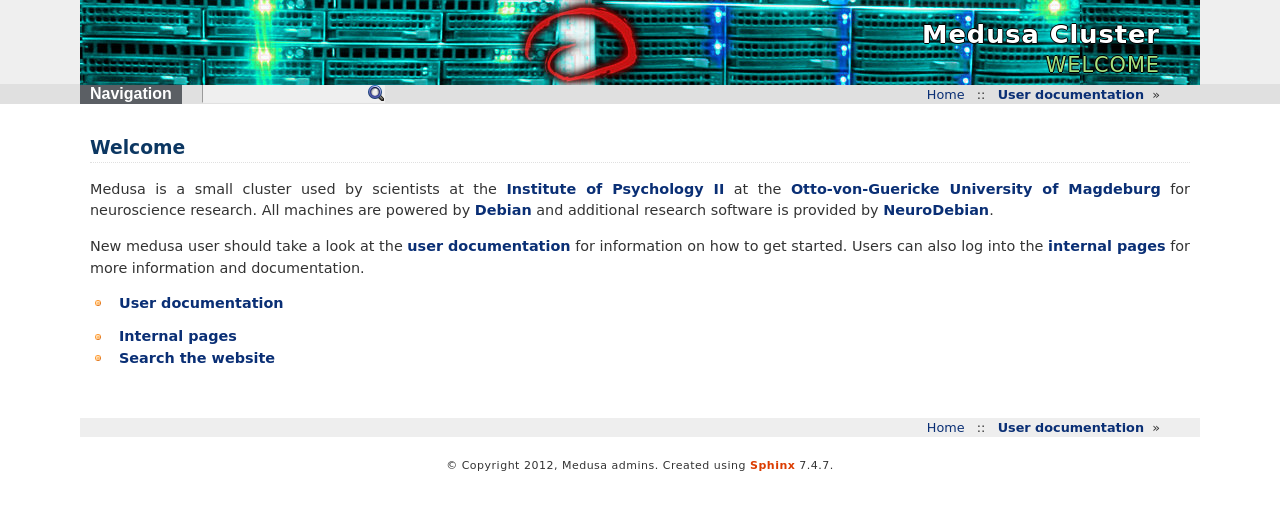
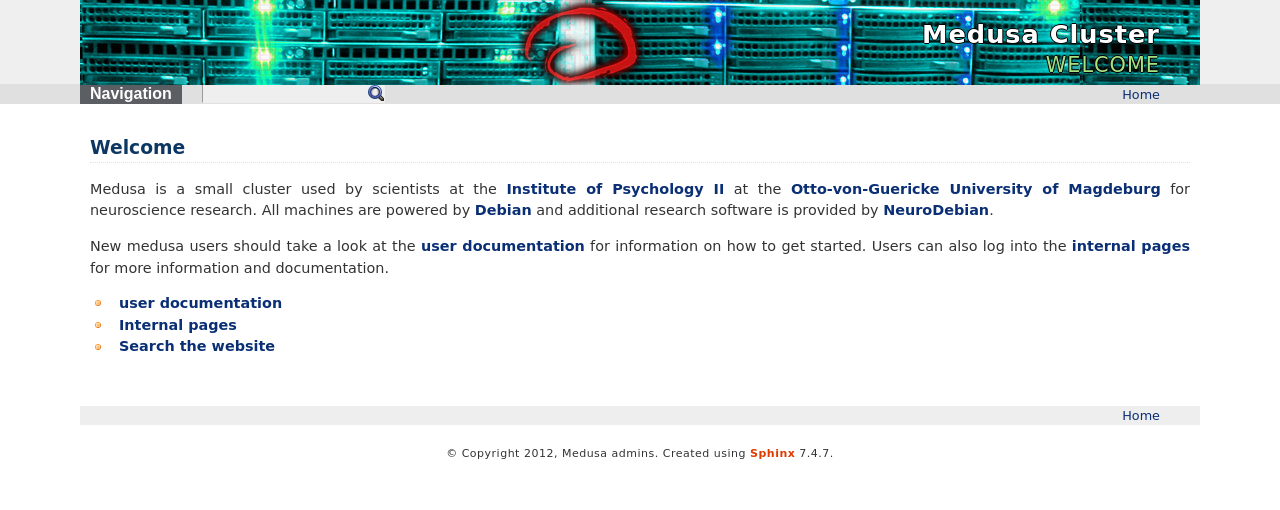
Before and after one commit to psychoinformatics-de/ipsy-docs, a Sphinx documentation site: the page built from source/index.rst, in a window 1280 px wide. Shown: the top 510 px of the page. Built offline with Sphinx 7.4.7, drawn with Linux system fonts in a browser that asks for light colours; formulas are drawn with MathJax 3.

Commit message:
Fix some typos and adjust formatting

```diff
--- a/source/index.rst
+++ b/source/index.rst
@@ -7,18 +7,17 @@ research. All machines are powered by Debian_ and additional research software
 is provided by NeuroDebian_.
 
 .. _Institute of Psychology II: http://www.ipsy.ovgu.de/en/institute_of_psychology.html
-.. _Otto-von-Guericke University of Magdeburg: http://www.ovgu.de/ovgu-p-1.html
+.. _Otto-von-Guericke University of Magdeburg: http://www.ovgu.de/
 .. _Debian: http://www.debian.org
 .. _NeuroDebian: http://neuro.debian.net
 
-New medusa user should take a look at the :ref:`user documentation <userdoc>`
+New medusa users should take a look at the :ref:`user documentation <userdoc>`
 for information on how to get started. Users can also log into the
 `internal pages <internal/index.html>`_ for more information and documentation.
 
 .. toctree::
    :maxdepth: 1
 
-   userdoc/index
-
+* :ref:`user documentation <userdoc>`
 * `Internal pages <internal/index.html>`_
 * :ref:`Search the website <search>`
```
